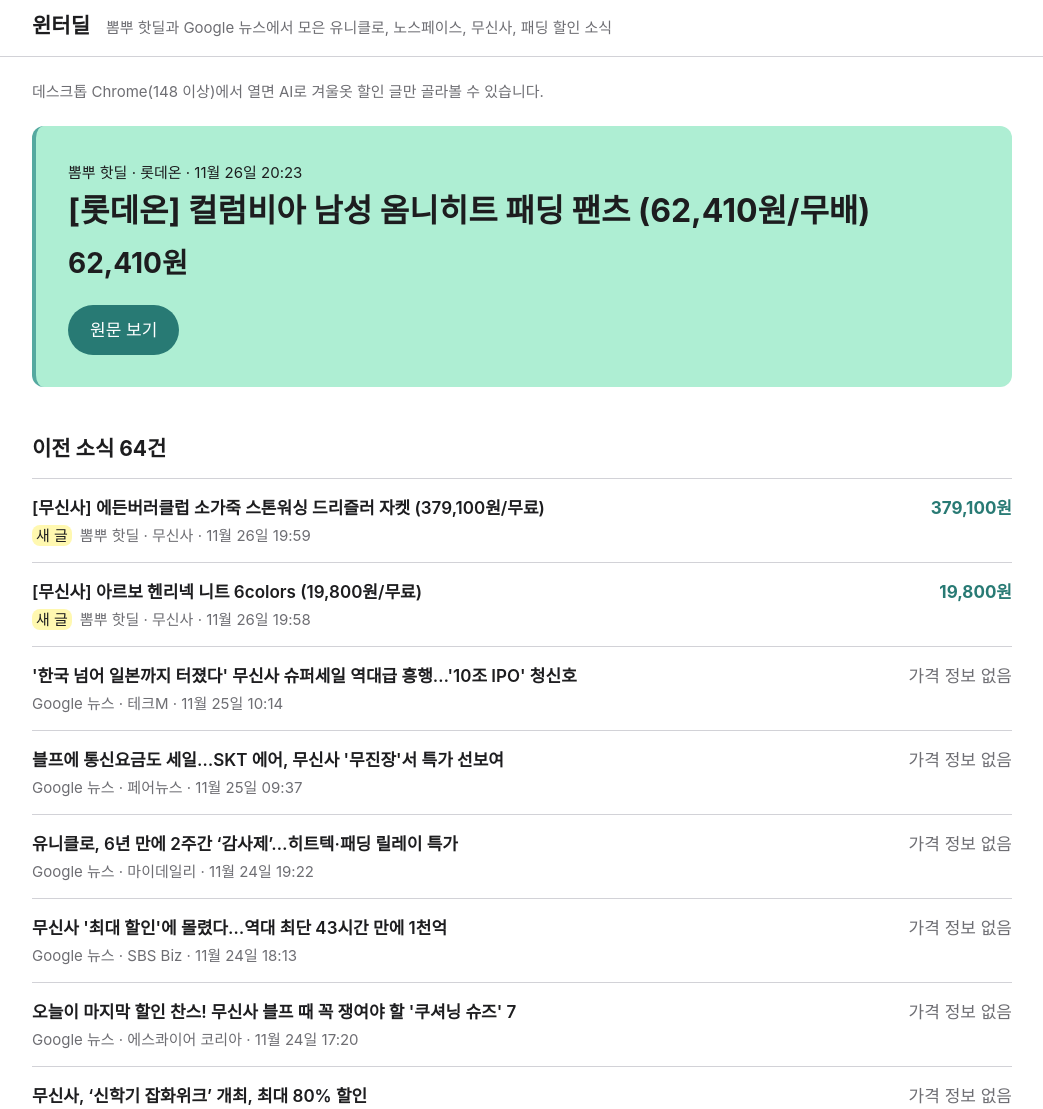
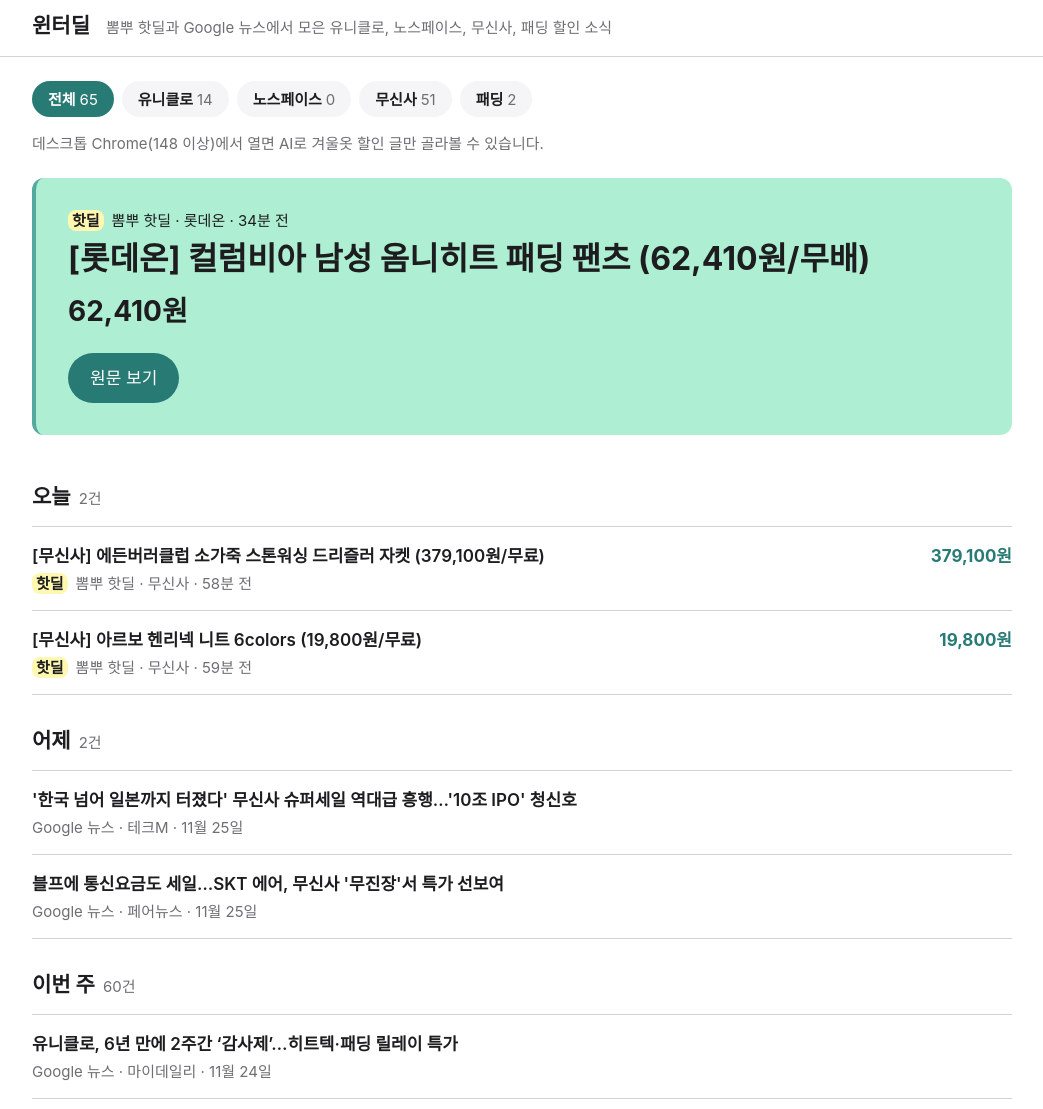
Before and after one commit to ajin-kim-98/LLM-tracker, a plain HTML site: page site/index.html in a window 1280 px wide. Shown: the top 1109 px of the page, without its empty margins (118-1161 px from the left). Drawn offline with Linux system fonts and the light colour scheme; a web font is replaced by a local one.

Commit message:
feat: 화면 개편 - 키워드 칩, 할인율, 날짜 묶음, Pretendard
- 키워드별로 걸러 보는 칩 (개수 표시, 선택 기억)
- 가격이 없으면 제목의 할인율 표시, 둘 다 없으면 비움 ('매출 63%↑' 등은 제외)
- featured는 가격·할인율이 있는 가장 최근 글
- 상대 시간(n분 전)과 오늘/어제/이번 주 묶음, 핫딜 뱃지
- Pretendard 글꼴, PRD/DESIGN/Claude.md 규칙 갱신

Co-Authored-By: Claude Opus 5.5 <noreply@anthropic.com>

```diff
--- a/site/index.html
+++ b/site/index.html
@@ -5,6 +5,8 @@
 <meta name="viewport" content="width=device-width, initial-scale=1">
 <title>윈터딜</title>
 <meta name="description" content="뽐뿌 핫딜과 Google 뉴스에서 모은 유니클로, 노스페이스, 무신사, 패딩 할인 소식">
+<link rel="preconnect" href="https://cdn.jsdelivr.net" crossorigin>
+<link rel="stylesheet" href="https://cdn.jsdelivr.net/gh/orioncactus/pretendard@v1.3.9/dist/web/variable/pretendardvariable-dynamic-subset.min.css">
 <style>
   :root {
     --primary: #287A74;
@@ -18,7 +20,7 @@
     --text: #1d1d1f;
     --text-secondary: #6e6e73;
     --border: #d2d2d7;
-    --font: -apple-system, BlinkMacSystemFont, "Apple SD Gothic Neo", "Malgun Gothic", "Helvetica Neue", Arial, sans-serif;
+    --font: "Pretendard Variable", Pretendard, -apple-system, BlinkMacSystemFont, "Apple SD Gothic Neo", "Malgun Gothic", "Helvetica Neue", Arial, sans-serif;
     --content: 980px;
     color-scheme: light;
   }
@@ -43,6 +45,7 @@
   .wrap { width: var(--content); max-width: 980px; margin: 0 auto; }
   a { color: var(--primary); text-decoration: none; }
   a:hover { text-decoration: underline; }
+  button { font-family: inherit; }
 
   /* Header */
   header { border-bottom: 1px solid var(--border); }
@@ -57,6 +60,22 @@
 
   main { flex: 1; padding-block: 24px 48px; }
 
+  /* Keyword chips */
+  .chips { display: flex; flex-wrap: wrap; gap: 8px; margin-bottom: 16px; }
+  .chip {
+    height: 36px; padding: 0 16px;
+    border: 0; border-radius: 980px;
+    background: var(--surface); color: var(--text);
+    font-size: 15px; font-weight: 600; line-height: 1.4;
+    cursor: pointer;
+  }
+  .chip:hover { box-shadow: inset 0 0 0 1px var(--border); }
+  .chip .count { margin-left: 4px; font-weight: 400; color: var(--text-secondary); }
+  .chip[aria-pressed="true"] { background: var(--primary); color: var(--on-primary); }
+  .chip[aria-pressed="true"]:hover { background: var(--primary-hover); box-shadow: none; }
+  .chip[aria-pressed="true"] .count { color: var(--on-primary); }
+  .chip:focus-visible { outline: 2px solid var(--primary); outline-offset: 2px; }
+
   /* Featured */
   .featured {
     background: var(--highlight);
@@ -65,10 +84,9 @@
     padding: 32px;
     color: var(--text);
   }
-  .featured .meta { color: var(--text); }
+  .featured .meta { margin-top: 0; color: var(--text); }
   .featured-title { margin: 8px 0 0; font-size: 32px; font-weight: 700; line-height: 1.25; }
   .featured-price { margin: 16px 0 0; font-size: 28px; font-weight: 700; line-height: 1.2; }
-  .featured-price.empty { font-size: 17px; font-weight: 400; }
   .button {
     display: inline-block; margin-top: 24px;
     background: var(--primary); color: var(--on-primary);
@@ -77,8 +95,11 @@
   }
   .button:hover { background: var(--primary-hover); text-decoration: none; }
 
-  /* List */
-  .section-title { margin: 48px 0 16px; font-size: 21px; font-weight: 700; line-height: 1.3; }
+  /* List grouped by day */
+  .group-title { margin: 48px 0 16px; font-size: 21px; font-weight: 700; line-height: 1.3; }
+  .group-title + .list { margin-bottom: 0; }
+  .group-title .count { margin-left: 8px; font-size: 15px; font-weight: 400; color: var(--text-secondary); }
+  .list ~ .group-title { margin-top: 32px; }
   .list { list-style: none; margin: 0; padding: 0; border-top: 1px solid var(--border); }
   .item {
     display: flex; justify-content: space-between; align-items: baseline; gap: 24px;
@@ -89,12 +110,11 @@
   .item-body { min-width: 0; }
   .meta { margin-top: 4px; font-size: 15px; line-height: 1.4; color: var(--text-secondary); }
   .price { flex-shrink: 0; font-size: 17px; font-weight: 700; line-height: 1.4; color: var(--primary); }
-  .price.empty { font-weight: 400; color: var(--text-secondary); }
   .badge {
     display: inline-block; margin-right: 8px;
     background: var(--badge); color: var(--text);
     border-radius: 8px; padding: 0 4px;
-    font-size: 15px; line-height: 1.4;
+    font-size: 15px; font-weight: 600; line-height: 1.4;
   }
 
   .notice { color: var(--text-secondary); }
@@ -109,7 +129,7 @@
   .ai-actions { display: flex; flex-wrap: wrap; gap: 16px; margin-left: auto; }
   .text-button {
     padding: 0; border: 0; background: none; cursor: pointer;
-    font-family: inherit; font-size: 17px; line-height: 1.53; color: var(--primary);
+    font-size: 17px; line-height: 1.53; color: var(--primary);
   }
   .text-button:hover { color: var(--primary-hover); text-decoration: underline; }
   .text-button:focus-visible { outline: 2px solid var(--primary); outline-offset: 4px; border-radius: 4px; }
@@ -143,7 +163,7 @@
 
 <footer>
   <div class="wrap">
-    <p>15분마다 뽐뿌 핫딜과 Google 뉴스에서 새 글을 모읍니다. 가격은 글 제목에 적힌 값만 보여줍니다.</p>
+    <p>15분마다 뽐뿌 핫딜과 Google 뉴스에서 새 글을 모읍니다. 가격과 할인율은 글 제목에 적힌 값만 보여줍니다.</p>
     <p>AI 판단은 이 브라우저 안의 Chrome 내장 AI로만 실행되고, 결과는 이 기기에만 저장됩니다.</p>
     <p id="updated"></p>
   </div>
@@ -154,13 +174,14 @@
 <script src="js/ai.js"></script>
 <script>
 (function () {
-  var NO_PRICE = "가격 정보 없음";
-  var NEW_MS = 60 * 60 * 1000; // 1시간 이내 글에 "새 글" 표시
+  var TZ = "Asia/Seoul";
+  var DAY_MS = 24 * 60 * 60 * 1000;
 
   var dateFmt = new Intl.DateTimeFormat("ko-KR", {
-    timeZone: "Asia/Seoul", month: "long", day: "numeric",
-    hour: "2-digit", minute: "2-digit", hour12: false
+    timeZone: TZ, month: "long", day: "numeric", hour: "2-digit", minute: "2-digit", hour12: false
   });
+  var dayFmt = new Intl.DateTimeFormat("ko-KR", { timeZone: TZ, month: "long", day: "numeric" });
+  var ymdFmt = new Intl.DateTimeFormat("en-CA", { timeZone: TZ, year: "numeric", month: "2-digit", day: "2-digit" });
 
   function el(tag, cls, text) {
     var node = document.createElement(tag);
@@ -173,64 +194,95 @@
     return /^https?:\/\//i.test(url || "") ? url : "#";
   }
 
+  function link(cls, text, url) {
+    var a = el("a", cls, text);
+    a.href = safeLink(url);
+    a.target = "_blank";
+    a.rel = "noopener noreferrer";
+    return a;
+  }
+
   function when(iso) {
     if (!iso) return "게시 시각 정보 없음";
     return dateFmt.format(new Date(iso));
   }
 
+  /* "방금 · 12분 전 · 3시간 전", 하루가 지나면 "11월 24일" */
+  function ago(iso) {
+    if (!iso) return "게시 시각 정보 없음";
+    var diff = Date.now() - new Date(iso).getTime();
+    if (diff < 60 * 1000) return "방금";
+    if (diff < 60 * 60 * 1000) return Math.floor(diff / 60000) + "분 전";
+    if (diff < DAY_MS) return Math.floor(diff / 3600000) + "시간 전";
+    return dayFmt.format(new Date(iso));
+  }
+
+  /* 한국 시간 기준 날짜 묶음: 오늘 / 어제 / 이번 주 / 지난 소식 */
+  function dayGroup(iso) {
+    if (!iso) return "지난 소식";
+    var day = Date.parse(ymdFmt.format(new Date(iso)));
+    var today = Date.parse(ymdFmt.format(new Date()));
+    var diff = Math.round((today - day) / DAY_MS);
+    if (diff <= 0) return "오늘";
+    if (diff === 1) return "어제";
+    if (diff < 7) return "이번 주";
+    return "지난 소식";
+  }
+  var GROUP_ORDER = ["오늘", "어제", "이번 주", "지난 소식"];
+
   function metaText(item) {
     var parts = [item.source];
     if (item.shop) parts.push(item.shop);
-    parts.push(when(item.published_at));
+    parts.push(ago(item.published_at));
     return parts.join(" · ");
   }
 
-  function isNew(item) {
-    return item.published_at && (Date.now() - new Date(item.published_at).getTime()) < NEW_MS;
+  /* 오른쪽 숫자: 가격 → 없으면 할인율 → 둘 다 없으면 비움 (지어내지 않는다) */
+  function headline(item) { return item.price || item.discount || ""; }
+
+  function itemKeywords(item) {
+    if (Array.isArray(item.keywords) && item.keywords.length) return item.keywords;
+    var kws = (view.data && view.data.keywords) || [];
+    return kws.filter(function (k) { return item.title.toLowerCase().indexOf(k.toLowerCase()) !== -1; });
   }
 
   function renderFeatured(item) {
     var box = el("section", "featured");
-    box.setAttribute("aria-label", "가장 최근 할인 소식");
-    box.appendChild(el("div", "meta", metaText(item)));
+    box.setAttribute("aria-label", "지금 눈여겨볼 할인 소식");
+    var meta = el("div", "meta");
+    if (item.kind === "hotdeal") meta.appendChild(el("span", "badge", "핫딜"));
+    meta.appendChild(document.createTextNode(metaText(item)));
+    box.appendChild(meta);
     box.appendChild(el("h2", "featured-title", item.title));
-    box.appendChild(el("p", "featured-price" + (item.price ? "" : " empty"), item.price || NO_PRICE));
+    if (headline(item)) box.appendChild(el("p", "featured-price", headline(item)));
     var j = judgment(item);
     if (j && j.reason) box.appendChild(el("p", "reason", "AI 판단: " + j.reason));
-    var btn = el("a", "button", "원문 보기");
-    btn.href = safeLink(item.link);
-    btn.target = "_blank";
-    btn.rel = "noopener noreferrer";
-    box.appendChild(btn);
+    box.appendChild(link("button", "원문 보기", item.link));
     return box;
   }
 
   function renderItem(item) {
     var li = el("li", "item");
     var body = el("div", "item-body");
-    var a = el("a", "item-title", item.title);
-    a.href = safeLink(item.link);
-    a.target = "_blank";
-    a.rel = "noopener noreferrer";
-    body.appendChild(a);
+    body.appendChild(link("item-title", item.title, item.link));
     var meta = el("div", "meta");
-    if (isNew(item)) meta.appendChild(el("span", "badge", "새 글"));
+    if (item.kind === "hotdeal") meta.appendChild(el("span", "badge", "핫딜"));
     meta.appendChild(document.createTextNode(metaText(item)));
+    meta.title = when(item.published_at);
     body.appendChild(meta);
     var j = judgment(item);
     if (j && j.reason) body.appendChild(el("div", "reason", "AI 판단: " + j.reason));
     li.appendChild(body);
-    li.appendChild(el("span", "price" + (item.price ? "" : " empty"), item.price || NO_PRICE));
+    if (headline(item)) li.appendChild(el("span", "price", headline(item)));
     return li;
   }
 
-  /* ───────── AI 판단 (Chrome 내장 AI, 선택 기능) ─────────
-   * 제목(한국어) → KoTranslate.toEnglish → AI.ask(ai/prompt.md + ai/schema.json) → reason만 한국어로.
-   * 판단 결과는 이 브라우저의 localStorage에만 저장한다 (서버로 보내지 않음).
-   */
+  /* ───────── 상태 ───────── */
   var AI_STORE = "winterdeal:ai:v1";
+  var FILTER_STORE = "winterdeal:filter:v1";
   var AI_OK = !!(window.AI && AI.isSupported() && window.KoTranslate && KoTranslate.isSupported());
   var ai = loadAi();                       // { on, key, cache: { link: { relevant, reason } } }
+  var filter = loadFilter();               // "" = 전체, 아니면 키워드
   var view = { data: null, judging: false, msg: "", error: "", done: 0, total: 0 };
 
   function loadAi() {
@@ -243,6 +295,14 @@
   function saveAi() {
     try { localStorage.setItem(AI_STORE, JSON.stringify(ai)); } catch (e) {}
   }
+  function loadFilter() {
+    try { return localStorage.getItem(FILTER_STORE) || ""; } catch (e) { return ""; }
+  }
+  function setFilter(k) {
+    filter = k;
+    try { localStorage.setItem(FILTER_STORE, k); } catch (e) {}
+    render();
+  }
 
   function sortedItems() {
     return ((view.data && view.data.items) || []).slice().sort(function (a, b) {
@@ -253,6 +313,10 @@
   function isHidden(item) { var j = judgment(item); return !!j && j.relevant === false; }
   function pendingItems() { return sortedItems().filter(function (i) { return !(i.link in ai.cache); }); }
 
+  /* ───────── AI 판단 (Chrome 내장 AI, 선택 기능) ─────────
+   * 제목(한국어) → KoTranslate.toEnglish → AI.ask(ai/prompt.md + ai/schema.json) → reason만 한국어로.
+   * 판단 결과는 이 브라우저의 localStorage에만 저장한다 (서버로 보내지 않음).
+   */
   async function runAi() {
     if (view.judging) return;
     // 모델 다운로드는 클릭 직후, 어떤 await보다 먼저 시작해야 허용된다.
@@ -339,16 +403,35 @@
     return bar;
   }
 
+  function renderChips(visible) {
+    var wrap = el("div", "chips");
+    wrap.setAttribute("role", "group");
+    wrap.setAttribute("aria-label", "키워드로 걸러 보기");
+    var kws = (view.data && view.data.keywords) || [];
+    var options = [{ key: "", label: "전체", count: visible.length }].concat(kws.map(function (k) {
+      return { key: k, label: k, count: visible.filter(function (i) { return itemKeywords(i).indexOf(k) !== -1; }).length };
+    }));
+    options.forEach(function (o) {
+      var b = el("button", "chip", o.label);
+      b.type = "button";
+      b.setAttribute("aria-pressed", String(filter === o.key));
+      b.appendChild(el("span", "count", String(o.count)));
+      b.addEventListener("click", function () { setFilter(filter === o.key ? "" : o.key); });
+      wrap.appendChild(b);
+    });
+    return wrap;
+  }
+
   function render() {
     var data = view.data;
     var main = document.getElementById("main");
     main.textContent = "";
     var all = sortedItems();
-    var items = all.filter(function (i) { return !isHidden(i); });
 
     if (data.keywords && data.keywords.length) {
       document.getElementById("tagline").textContent =
         "뽐뿌 핫딜과 Google 뉴스에서 모은 " + data.keywords.join(", ") + " 할인 소식";
+      if (filter && data.keywords.indexOf(filter) === -1) filter = "";   // 사라진 키워드면 전체로
     }
     if (data.updated_at) {
       document.getElementById("updated").textContent = "마지막 수집: " + when(data.updated_at);
@@ -359,19 +442,34 @@
       return;
     }
 
-    main.appendChild(renderAiBar(all.length - items.length));
+    var visible = all.filter(function (i) { return !isHidden(i); });
+    main.appendChild(renderChips(visible));
+    main.appendChild(renderAiBar(all.length - visible.length));
+
+    var items = filter ? visible.filter(function (i) { return itemKeywords(i).indexOf(filter) !== -1; }) : visible;
     if (!items.length) {
-      main.appendChild(el("p", "notice", "AI 기준으로 남은 겨울옷 할인 소식이 없습니다."));
+      main.appendChild(el("p", "notice", filter
+        ? filter + " 할인 소식이 아직 없습니다. 15분마다 새로 모읍니다."
+        : "AI 기준으로 남은 겨울옷 할인 소식이 없습니다."));
       return;
     }
 
-    main.appendChild(renderFeatured(items[0]));
-    if (items.length > 1) {
-      main.appendChild(el("h2", "section-title", "이전 소식 " + (items.length - 1) + "건"));
+    // featured: 가격이나 할인율이 적힌 가장 최근 글. 없으면 가장 최근 글.
+    var featured = items.filter(function (i) { return headline(i); })[0] || items[0];
+    main.appendChild(renderFeatured(featured));
+
+    var rest = items.filter(function (i) { return i !== featured; });
+    var groups = {};
+    rest.forEach(function (i) { var g = dayGroup(i.published_at); (groups[g] = groups[g] || []).push(i); });
+    GROUP_ORDER.forEach(function (g) {
+      if (!groups[g]) return;
+      var h = el("h2", "group-title", g);
+      h.appendChild(el("span", "count", groups[g].length + "건"));
+      main.appendChild(h);
       var ul = el("ul", "list");
-      items.slice(1).forEach(function (item) { ul.appendChild(renderItem(item)); });
+      groups[g].forEach(function (item) { ul.appendChild(renderItem(item)); });
       main.appendChild(ul);
-    }
+    });
   }
 
   fetch("deals.json", { cache: "no-store" })
@@ -384,6 +482,8 @@
       Object.keys(ai.cache).forEach(function (l) { if (!links[l]) delete ai.cache[l]; });
       saveAi();
       render();
+      // "n분 전" 표시가 낡지 않게 1분마다 다시 그린다 (판단 중에는 건너뜀).
+      setInterval(function () { if (!view.judging) render(); }, 60 * 1000);
     })
     .catch(function () {
       var main = document.getElementById("main");
```
Also changed, not shown: 5 other files.
